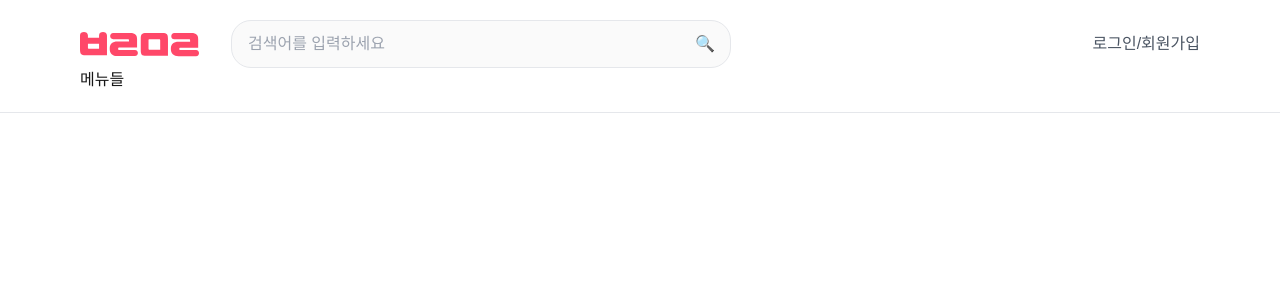
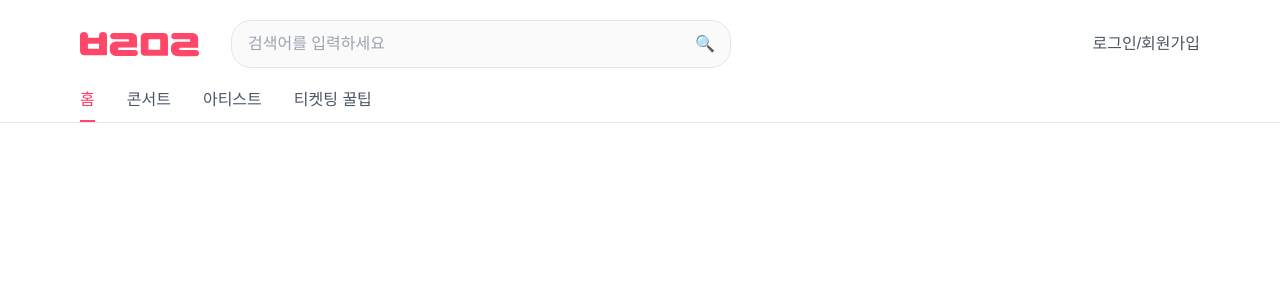
Before and after one commit to bolmal/front-end, a Next.js app: page / in a window 1280 px wide. Shown: the top 300 px of the page. Built offline with nearby package versions, Linux system fonts and the light colour scheme.

Commit message:
feat : nav바 menu 추가

```diff
--- /dev/null
+++ b/src/components/nav/menu.tsx
@@ -0,0 +1,31 @@
+'use client';
+
+import Link from 'next/link';
+import { usePathname } from 'next/navigation';
+
+export default function Menu() {
+    const pathname = usePathname();
+
+    const menuItems = [
+        { name: '홈', path: '/' },
+        { name: '콘서트', path: '/concert' },
+        { name: '아티스트', path: '/artist' },
+        { name: '티켓팅 꿀팁', path: '/tips' },
+    ];
+
+    return (
+        <div className="flex gap-8">
+            {menuItems.map((item) => (
+                <Link
+                    key={item.path}
+                    href={item.path}
+                    className={`font-medium hover:text-primary transition-colors pb-2 ${
+                        pathname === item.path ? 'text-primary border-b-2 border-primary-bg' : 'text-gray-600'
+                    }`}
+                >
+                    {item.name}
+                </Link>
+            ))}
+        </div>
+    );
+}
--- a/src/components/nav/navigation.tsx
+++ b/src/components/nav/navigation.tsx
@@ -2,6 +2,7 @@ import Image from 'next/image';
 import logo from '../../../public/ㅂㄹㅁㄹ.svg';
 import UserOption from './user-option';
 import Search from './search';
+import Menu from './menu';
 
 export default function Navigation() {
     return (
@@ -14,7 +15,9 @@ export default function Navigation() {
                     </div>
                     <UserOption />
                 </div>
-                <div>메뉴들</div>
+            </div>
+            <div className="px-20 py-0">
+                <Menu></Menu>
             </div>
         </nav>
     );
```
